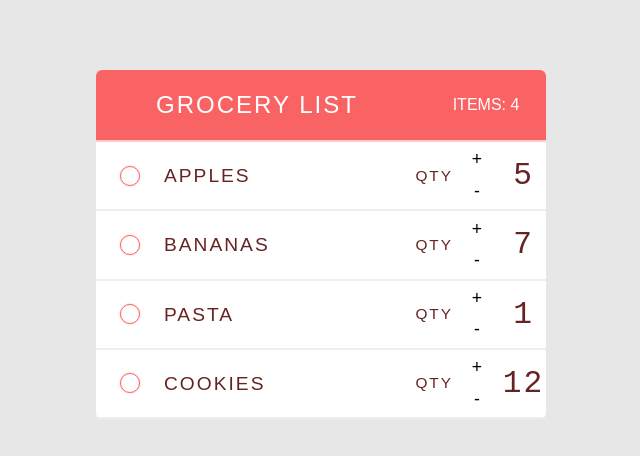
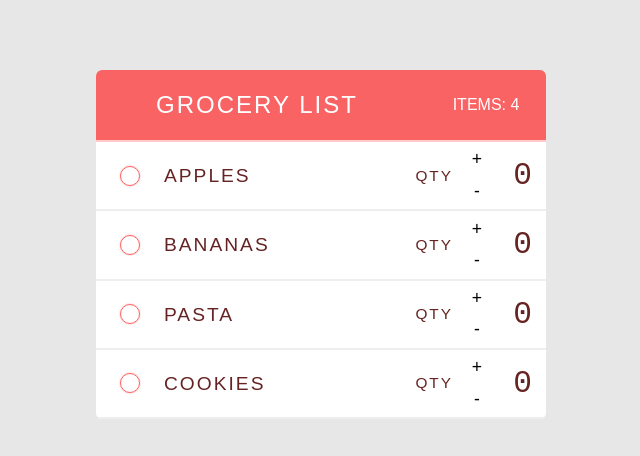
Before and after one commit to hsperez6/REV-U7-grocery-list, a React (Vite) app: page / in a window 1280 px wide. Shown: the top 456 px of the page, without its empty margins (319-959 px from the left). Built offline with nearby package versions, Linux system fonts and the light colour scheme.

Commit message:
Update main.jsx
Added State Hook to Counter component

```diff
--- a/src/main.jsx
+++ b/src/main.jsx
@@ -1,4 +1,4 @@
-import { StrictMode } from "react";
+import { StrictMode, useState } from "react";
 import { createRoot } from "react-dom/client";
 
 const items = [
@@ -31,15 +31,19 @@ const Header = ({ title, itemTotal }) => (
   </header>
 );
 
-const Item = ({ name, quantity }) => (
+const Item = ({ name }) => (
   <div className="item">
     <button className="remove-item" />
     <span className="item-name">{name}</span>
-    <Counter quantity={quantity} />
+    <Counter />
   </div>
 );
 
-const Counter = ({ quantity }) => (
+const Counter = () => {
+
+  const [quantity, setQuantity] = useState(0);
+
+  return (
     <div className="quantity">
       <span className="qty-label">QTY</span>
       <button className="increment">+</button>
@@ -48,13 +52,15 @@ const Counter = ({ quantity }) => (
     </div>
   );
 
+};
+
 const App = ({ initialList }) => (
   <div className="grocery-list">
     <Header title="Grocery List" itemTotal={initialList.length} />
 
     {/* Grocery List */}
     {initialList.map((item) => (
-      <Item name={item.name} quantity={item.quantity} key={item.id} />
+      <Item name={item.name} key={item.id} />
     ))}
   </div>
 );
```
Lines whose indentation alone changed are shown as unchanged.
